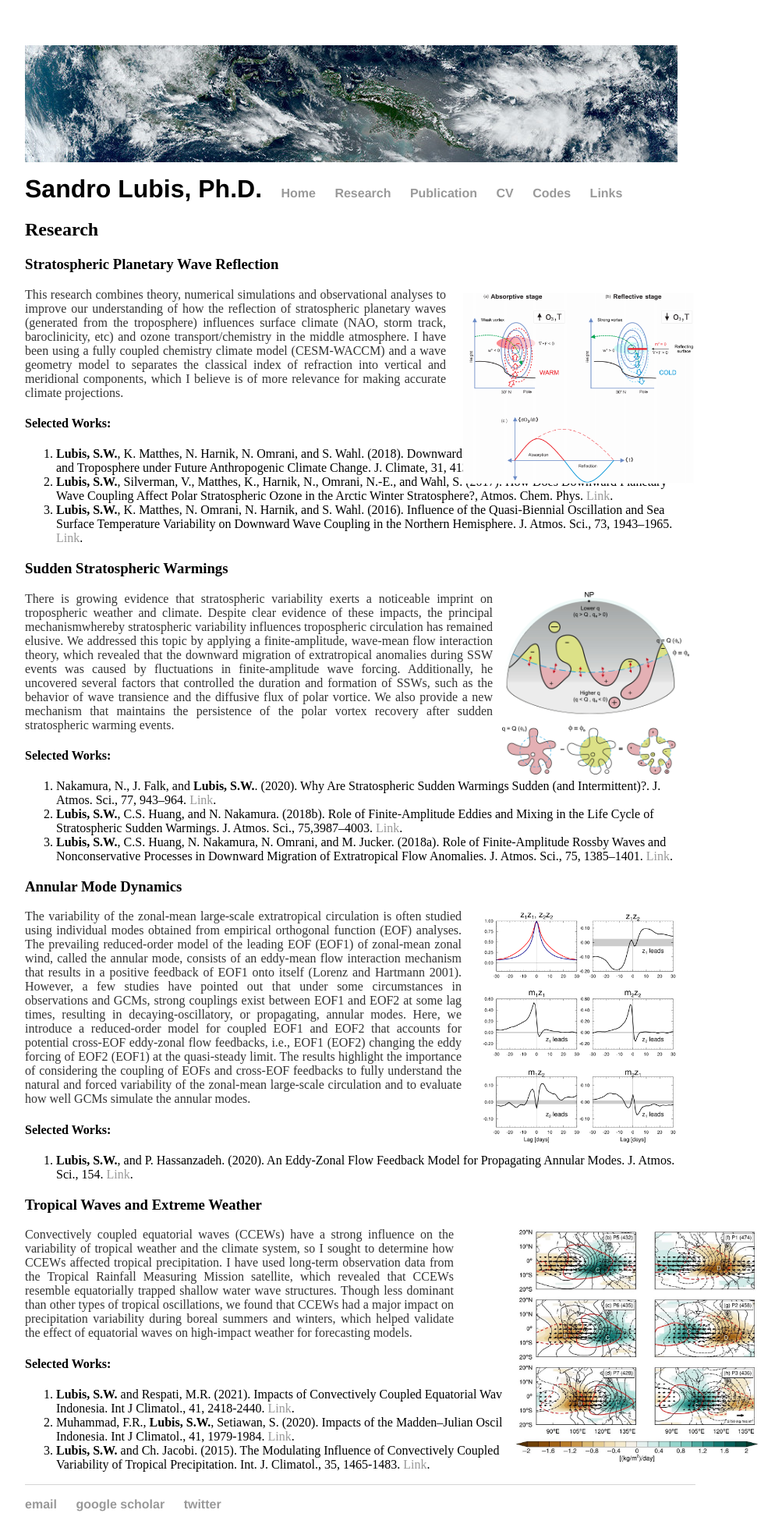
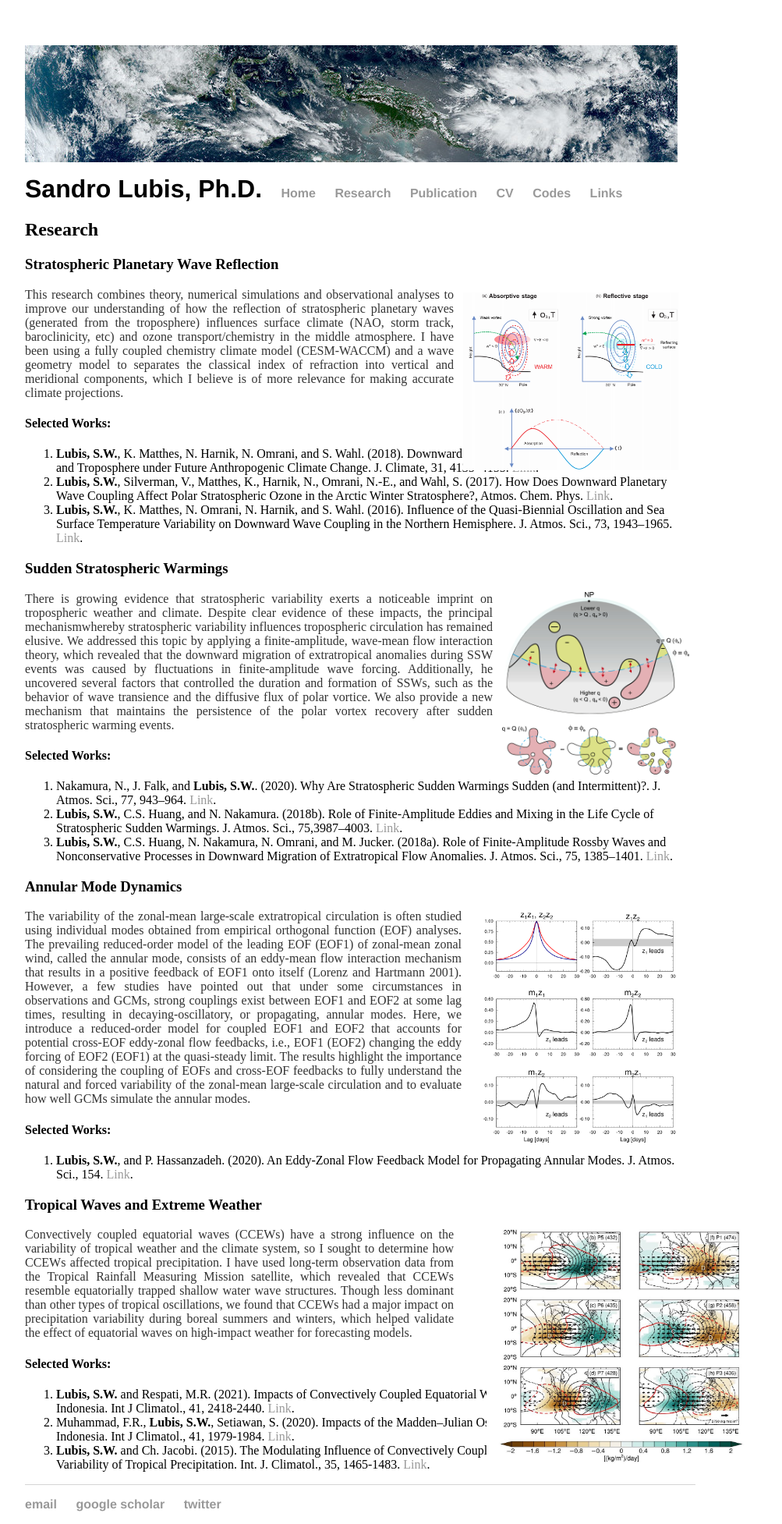
Before and after one commit to sandrolubis/sandrolubis.github.io, a Jekyll site: the page built from research/index.html, in a window 1280 px wide. Shown: the whole page at 78% size, without its empty margins (276-1279 px from the left). Built offline with Jekyll 4.4.1, drawn with Linux system fonts in a browser that asks for light colours.

Commit message:
Update index.html

```diff
--- a/research/index.html
+++ b/research/index.html
@@ -5,8 +5,8 @@ title: Research Interests | Sandro Lubis
 		<div class="Group">
 			<h2>Research</h2>
 			<h3>Stratospheric Planetary Wave Reflection</h3>
-			<img src="https://sandrolubis.github.io/assets/images/dwc-schematic.png" alt="Fig 1" style="position:absolute; left:870px; width:300px">
-			<p class="indented", style="width:540px"><font size=3> This research combines theory, numerical simulations and
+			<img src="https://sandrolubis.github.io/assets/images/dwc-schematic.png" alt="Fig 1" style="position:absolute; left:870px; width:280px">
+			<p class="indented", style="width:550px"><font size=3> This research combines theory, numerical simulations and
 				observational analyses to improve our understanding of how the reflection of stratospheric planetary waves (generated from the troposphere)
 				 influences surface climate (NAO, storm track, baroclinicity, etc) and ozone transport/chemistry in the middle atmosphere. I have been
 				using a fully coupled chemistry climate model (CESM-WACCM) and a wave geometry model to separates the classical index of refraction into vertical and meridional
@@ -55,7 +55,7 @@ title: Research Interests | Sandro Lubis
 
 
 			<h3>Tropical Waves and Extreme Weather</h3>
-			<img src="https://sandrolubis.github.io/assets/images/kelvin.jpeg" alt="Fig 4" style="position:absolute; left:920px; width:340px">
+			<img src="https://sandrolubis.github.io/assets/images/kelvin.jpeg" alt="Fig 4" style="position:absolute; left:900px; width:340px">
 			<p class="indented", style="width:550px"><font size=3> Convectively coupled equatorial waves (CCEWs) have a strong influence on the variability of
 				tropical weather and the climate system, so I sought to determine how CCEWs affected tropical precipitation.
 				I have used long-term observation data from the Tropical Rainfall Measuring Mission satellite, which revealed that CCEWs resemble
```
